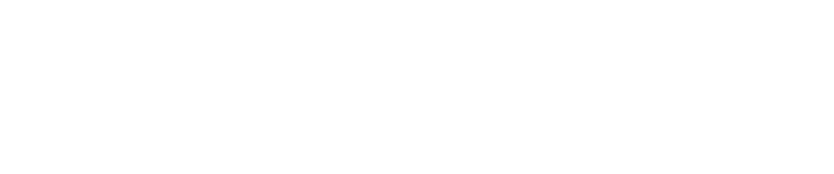
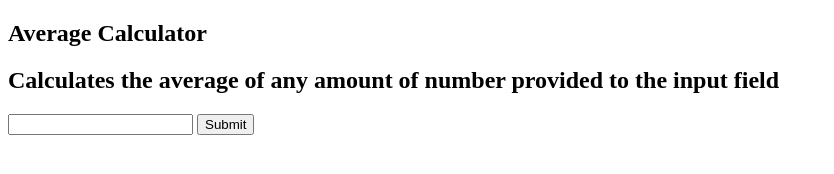
Before and after one commit to m4hi2/average_calculator, a plain HTML site: page index.html in a window 1280 px wide. Shown: the whole page, without its empty margins (0-834 px from the left). Drawn offline with Linux system fonts and the light colour scheme.

Commit message:
feat: basic structure

```diff
--- a/index.html
+++ b/index.html
@@ -1,12 +1,25 @@
 <!DOCTYPE html>
 <html lang="en">
-<head>
-    <meta charset="UTF-8">
-    <meta http-equiv="X-UA-Compatible" content="IE=edge">
-    <meta name="viewport" content="width=device-width, initial-scale=1.0">
+  <head>
+    <meta charset="UTF-8" />
+    <meta http-equiv="X-UA-Compatible" content="IE=edge" />
+    <meta name="viewport" content="width=device-width, initial-scale=1.0" />
     <title>Average Calculator</title>
-</head>
-<body>
+  </head>
+  <body>
+    <section class="container">
+      <h1>Average Calculator</h1>
+      <h2>
+        Calculates the average of any amount of number provided to the input
+        field
+      </h2>
+    </section>
 
-</body>
+    <section class="container avg">
+      <div class="input">
+        <input type="number" id="number" />
+        <button>Submit</button>
+      </div>
+    </section>
+  </body>
 </html>
```
